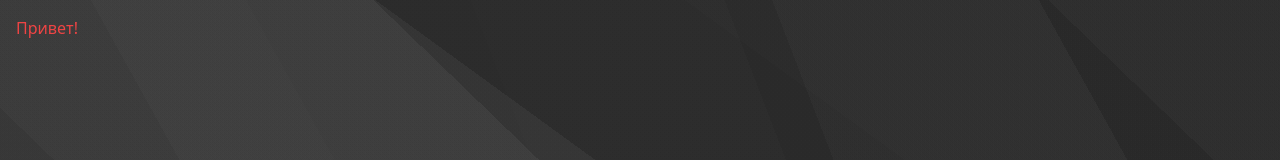
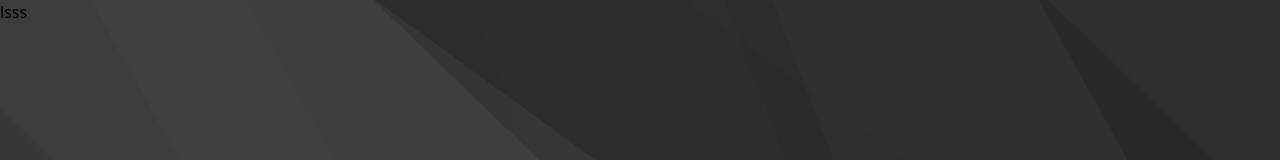
Before and after one commit to Zlus95/Todo_v1, a React (Create React App) app in the folder frontend/: page / in a window 1280 px wide. Shown: the top 160 px of the page. Built offline with nearby package versions, Linux system fonts and the light colour scheme.

Commit message:
router done

```diff
--- a/frontend/package.json
+++ b/frontend/package.json
@@ -11,6 +11,7 @@
     "postcss": "^8.5.3",
     "react": "^19.0.0",
     "react-dom": "^19.0.0",
+    "react-router-dom": "^7.2.0",
     "react-scripts": "5.0.1",
     "tailwindcss": "3.4.17",
     "web-vitals": "^2.1.4"
--- a/frontend/src/App.js
+++ b/frontend/src/App.js
@@ -1,7 +1,8 @@
 import "./main.css";
+import Navigation from "./Navigation/Navigation";
 
 function App() {
-  return <div class="text-red-500 p-4">Привет!</div>;
+  return <Navigation />;
 }
 
 export default App;
--- /dev/null
+++ b/frontend/src/Navigation/Navigation.js
@@ -0,0 +1,18 @@
+import React from 'react';
+import { BrowserRouter as Router, Route, Routes} from 'react-router-dom';
+import TodoPage from '../Todo/TotoPage';
+import NotFound from '../NotFound/NotFound';
+
+
+const Navigation = () => {
+    return (
+    <Router>
+        <Routes>
+          <Route path="/" element={<TodoPage />} />
+          <Route path="*" element={<NotFound />} />
+        </Routes>
+    </Router>
+    )
+}
+
+export default Navigation;
--- /dev/null
+++ b/frontend/src/NotFound/NotFound.js
@@ -0,0 +1,5 @@
+import React from "react";
+
+const NotFound = () => <div>dsds</div>;
+
+export default NotFound;
--- /dev/null
+++ b/frontend/src/Todo/TotoPage.js
@@ -0,0 +1,5 @@
+import React from "react";
+
+const TodoPage = () => <div>lsss</div>;
+
+export default TodoPage;
```
Also changed, not shown: 2 other files (tests, documents, lock files or other folders).
